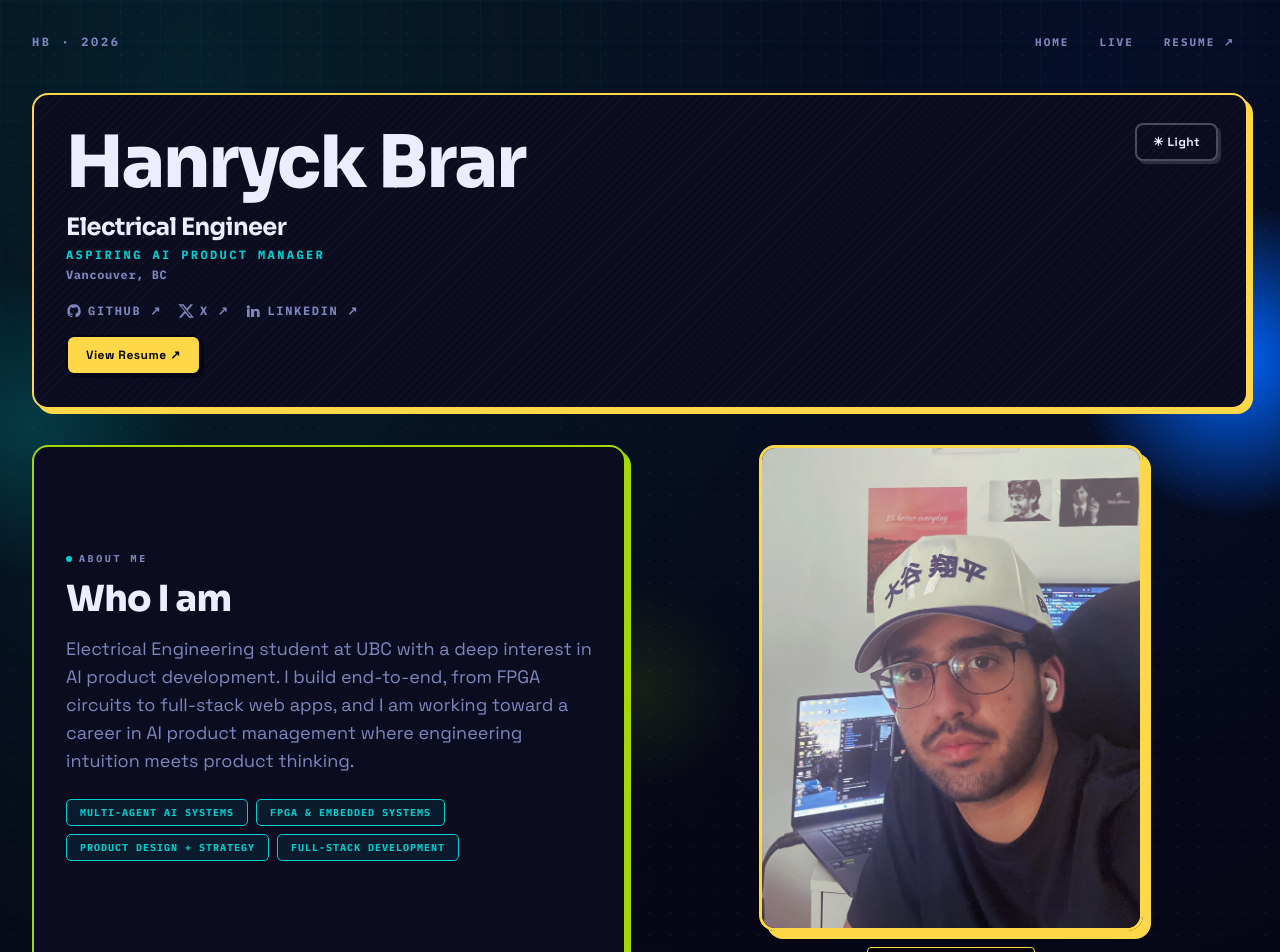
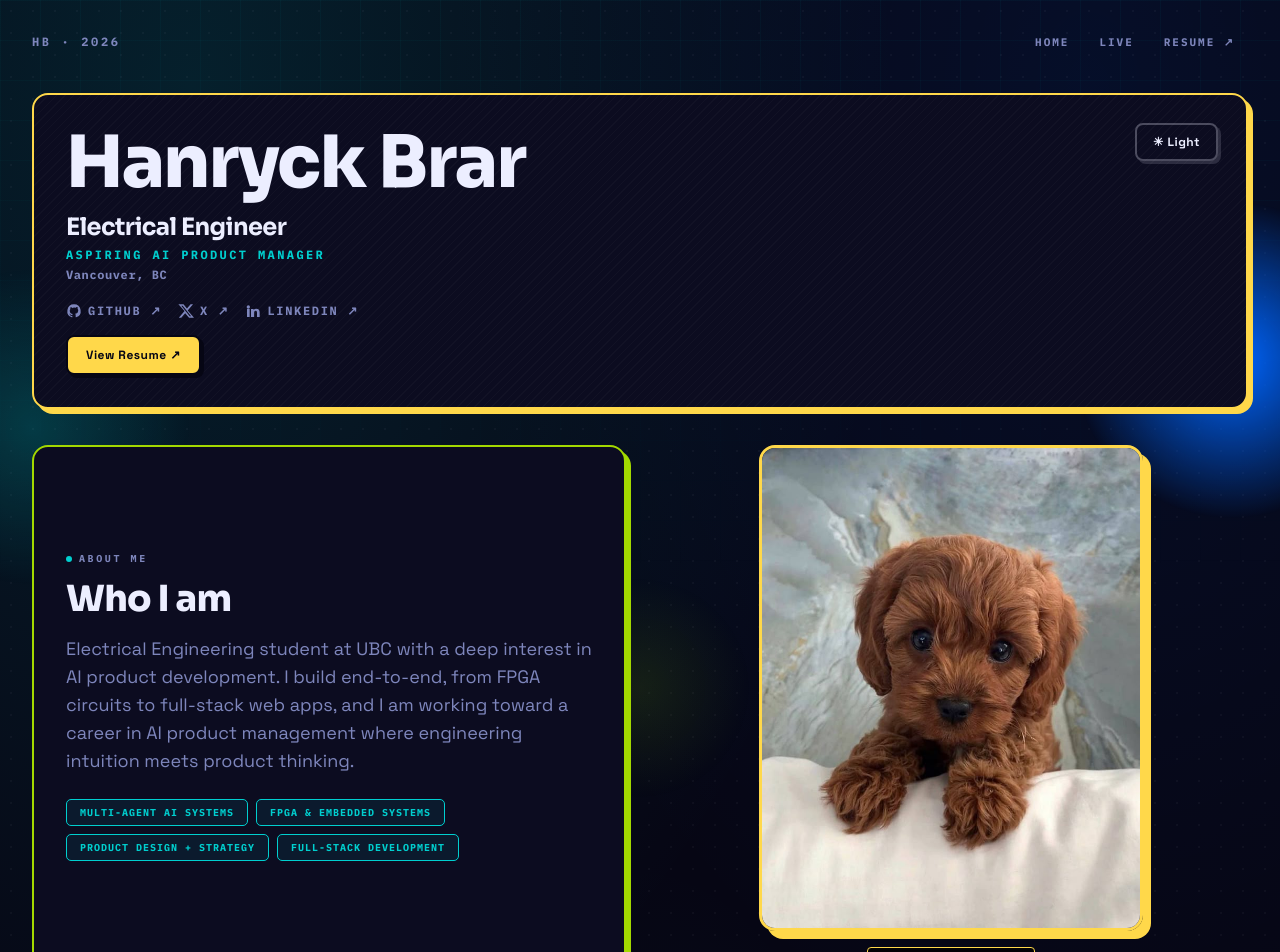
Before and after one commit to Hanbrar/Personal_Website, a React (Vite) app: page / in a window 1280 px wide. Shown: the top 952 px of the page. Built offline with nearby package versions, Linux system fonts and the light colour scheme.

Commit message:
Update profile picture to profile.jpg

```diff
--- a/src/App.jsx
+++ b/src/App.jsx
@@ -167,7 +167,7 @@ function Home({ darkMode, setDarkMode }) {
           <div className="flex flex-col items-center justify-center gap-4">
             <div className="profile-frame w-full max-w-sm">
               <img
-                src="/officalnow.png"
+                src="/profile.jpg"
                 alt={`Portrait of ${profileContent.name}`}
                 className="h-[20rem] w-full object-cover md:h-[30rem]"
               />
```
